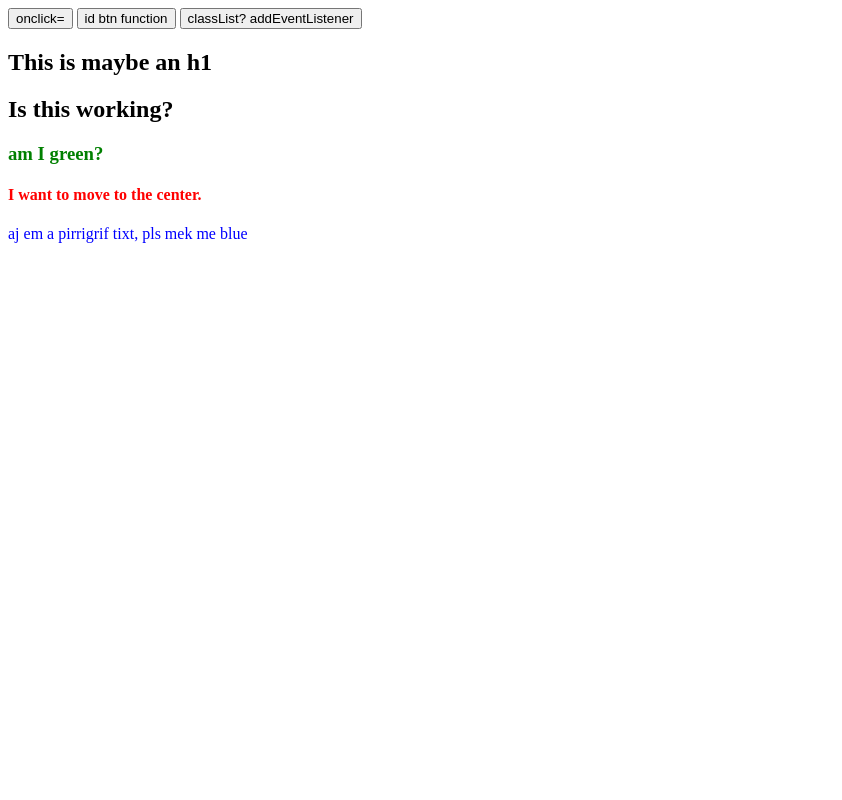
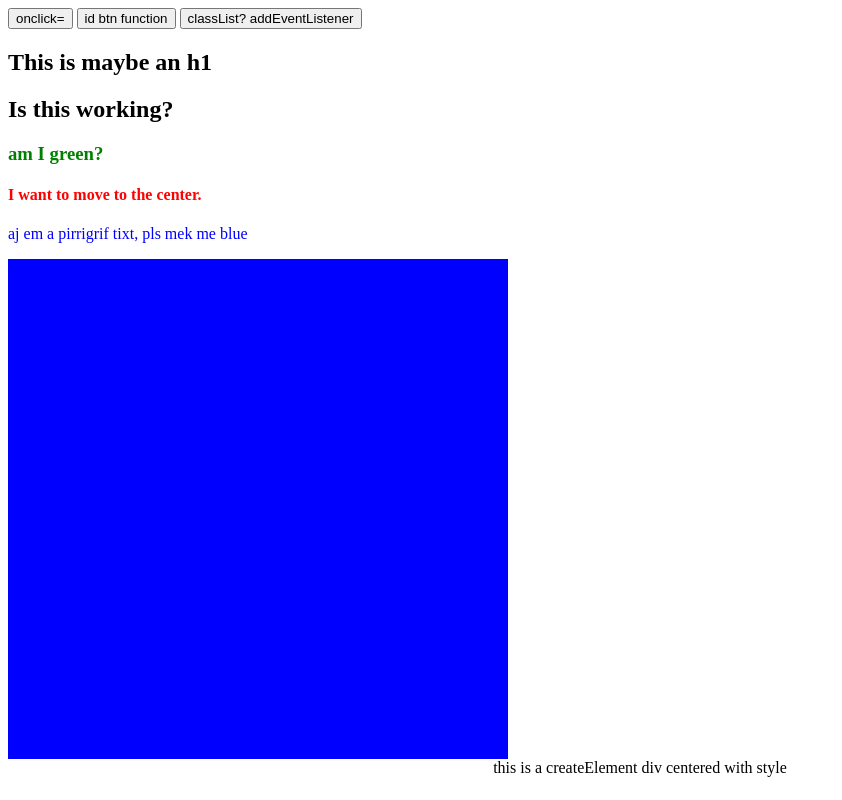
Before and after one commit to meskilsson/dom-prac, a plain HTML site: page index.html in a window 1280 px wide. Shown: the whole page, without its empty margins (0-842 px from the left). Drawn offline with Linux system fonts and the light colour scheme.

Commit message:
centered div text, blue div box

```diff
--- /dev/null
+++ b/createElement.js
@@ -0,0 +1,15 @@
+
+const boxDiv = document.createElement('div');
+
+boxDiv.setAttribute('class', 'blue-box');
+boxDiv.setAttribute('style', 'width: 500px; height: 500px; background: blue;');
+document.body.appendChild(boxDiv);
+
+const div = document.createElement('div');
+
+div.textContent = "this is a createElement div centered with style";
+
+div.style.display = "flex";
+div.style.justifyContent = "center";
+div.style.alignItems = "center";
+document.body.appendChild(div);
--- a/index.html
+++ b/index.html
@@ -55,6 +55,7 @@
     <script src="buttons.js"></script>
     <script src="innerHTML.js"></script>
     <script src="textContent.js"></script>
+    <script src="createElement.js"></script>
 </body>
 
 </html>
--- a/style.css
+++ b/style.css
@@ -0,0 +1,5 @@
+.createElement {
+    display: flex;
+    justify-content: center;
+    align-content: center;
+}
```
